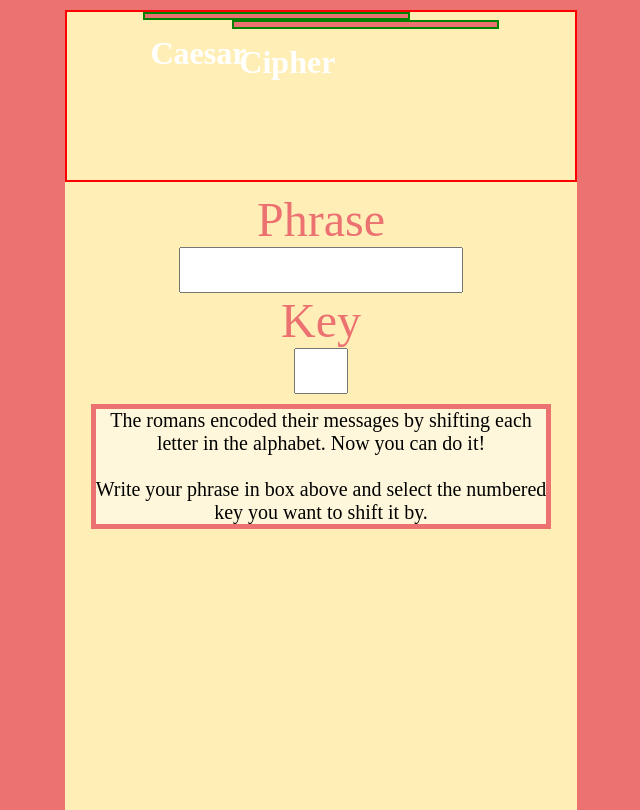
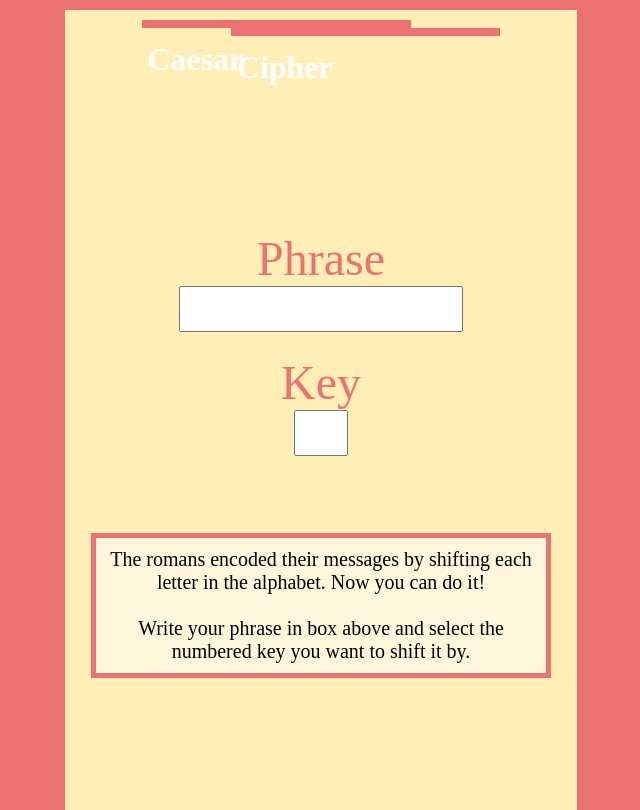
Before and after one commit to KayStation/caesar-cipher, a plain HTML site: page index.html in a window 1280 px wide. Shown: the whole page, without its empty margins (319-959 px from the left). Drawn offline with Linux system fonts and the light colour scheme.

Commit message:
Fixed margins.

```diff
--- a/css/styles.css
+++ b/css/styles.css
@@ -22,10 +22,11 @@ main{
 #title{
     font-size:1em;
     color:white;
-    border:2px solid red;
     display:grid;
     grid-template-columns:[line1] 15% [line2] 17.5% [line3] 17.5% [line4] 17.5% [line5] 17.5% [line6] 15% [line7];
     grid-template-rows:[row1] 5% [row2] 5% [row3];
+    padding-top:10px;
+    margin-bottom:5%;
 }
 
 #title h1{
@@ -39,7 +40,6 @@ main{
     grid-row-start:row1;
     grid-row-end:row2;
     background-color:#EC7171;
-    border:2px solid green;
 }
 
 #colorBox2{
@@ -48,7 +48,6 @@ main{
     grid-row-start:row2;
     grid-row-end:row3;
     background-color:#EC7171;
-    border:2px solid green;
 }
 
 #titleBox1{
@@ -66,7 +65,7 @@ main{
 }
 
 #form{
-    margin:10px 5%;
+    margin: 10% 5%;
     text-align:center;
 }
 
@@ -80,6 +79,7 @@ label{
     width:60%;
     min-height:40px;
     font-size:2em;
+    margin-bottom:5%;
 }
 
 #key{
@@ -92,10 +92,10 @@ label{
 
 #outputBox{
     border:5px solid #EC7171;
-    margin:10px 5%;
-    margin-bottom:10px;
+    margin: 15% 5%;
     background: rgba(255,255,255,0.5);
     text-align:center;
+    padding:2%;
 }
 
 #output{
```
